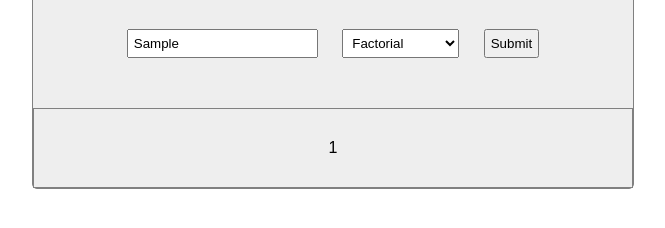
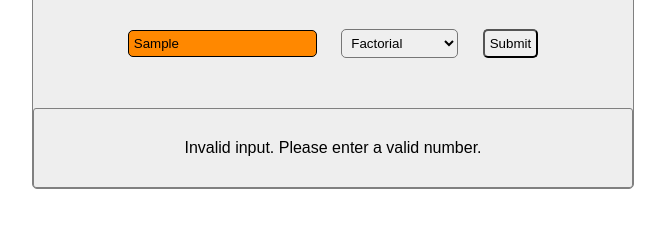
Before and after one commit to Milutin25/Milutin-s-Web-Tool, a plain HTML site: page index.html in a window 1280 px wide. Both pictures are taken after typing "Sample" into the empty fields and a click on the button "Submit". Shown: the part 112-340 px from the top of the page, without its empty margins (307-972 px from the left). Drawn offline with Linux system fonts and the light colour scheme.

Commit message:
TextArea and wrong input changes

```diff
--- a/main.js
+++ b/main.js
@@ -1,8 +1,9 @@
 function processing() {
     let input = document.getElementById("textField").value;
-    let select = document.getElementById("select");
     let outputArea = document.getElementById("outputArea");
     let selectedFunction = select.options[select.selectedIndex].value;
+
+
     let result;
 
     switch (selectedFunction) {
@@ -21,29 +22,44 @@ function processing() {
         default:
             result = "Invalid function selection";
     }
-
     outputArea.innerHTML = result;
 }
 
 function factorial(num) {
-    if (num === 0 || num === 1){
-        return 1;
-    } else{
-        let sum = 1;
-        for(let i = 1; i <= num; i++) {
+    let input = document.getElementById("textField").value;
+    let outputArea = document.getElementById("outputArea");
+
+    if (isNaN(input)) {
+        document.getElementById("textField").classList.add("invalid-input");
+    return outputArea.innerHTML = "Invalid input. Please enter a valid number.";
+    } else {
+        document.getElementById("textField").classList.remove("invalid-input");
+        }
+    let sum = 1;
+    for(let i = 1; i <= num; i++) {
         sum = sum * i;
     }return sum;
-    }
 }
 
+
 function reverseString(str) {
-    return str.split("").reverse().join("");
-}
+        return str.split("").reverse().join("");
+    }
+
+
 
 function demoLoop(length) {
+    let input = document.getElementById("textField").value;
+    let outputArea = document.getElementById("outputArea");
+
+    if (isNaN(input)) {
+        document.getElementById("textField").classList.add("invalid-input");
+        return outputArea.innerHTML = "Invalid input. Please enter a valid number.";
+        } else {
+        document.getElementById("textField").classList.remove("invalid-input");
+        }
     let list = "";
     for( i = 1; i <= length; i++){
         list += i + ", ";
-
     }return list.slice(0,-2);
-}
+    }
--- a/styles.css
+++ b/styles.css
@@ -15,11 +15,13 @@ h1{
 input, select, button {
     margin: 10px;
     padding: 5px;
+    border-radius:5px;
 }
 
 #outputArea {
     margin-top: 40px;
     border: 1px solid gray;
+    border-radius:3px;
     padding: 30px;
 }
 @media only screen and (max-width: 768px) {
@@ -33,3 +35,7 @@ input, select, button {
         max-width: 90%;
     }
 }
+.invalid-input {
+    background-color:hsl(32, 100%, 50%);
+    border: 1px solid rgb(0, 0, 0);
+}
```
